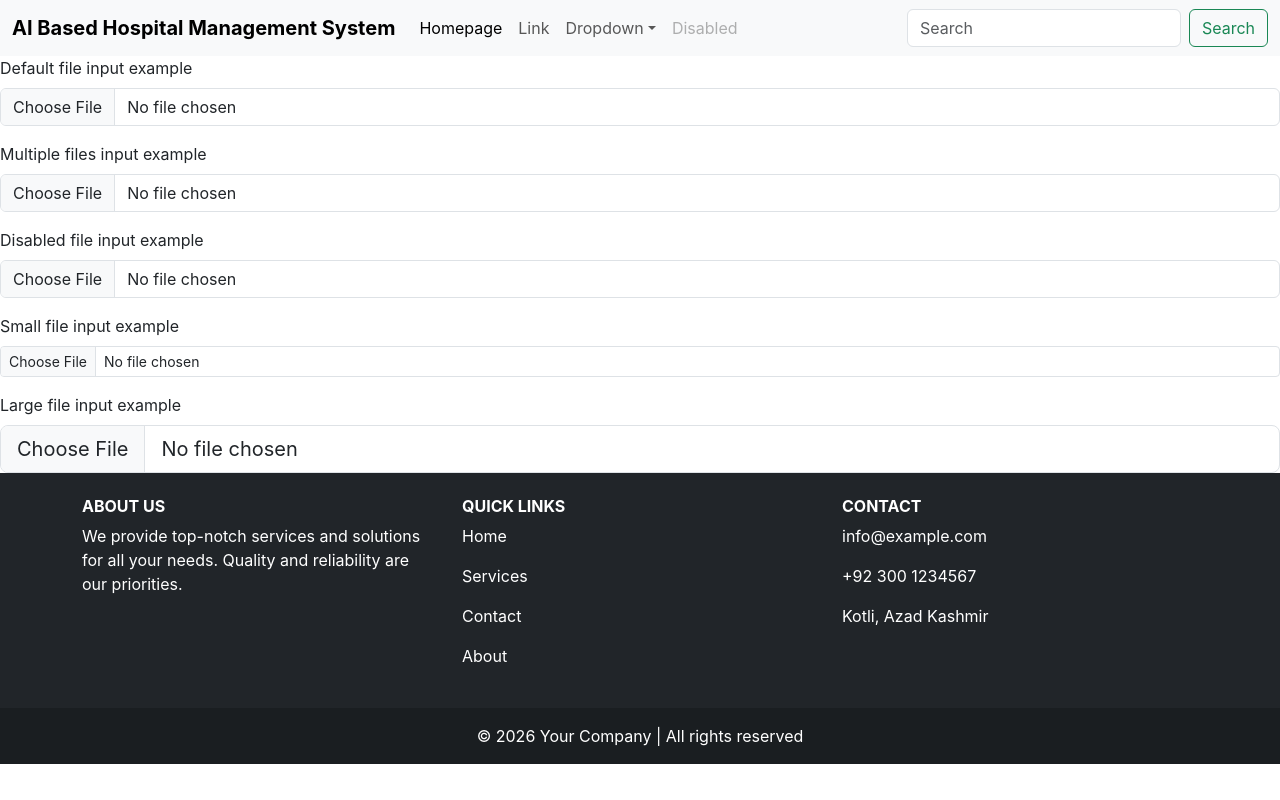
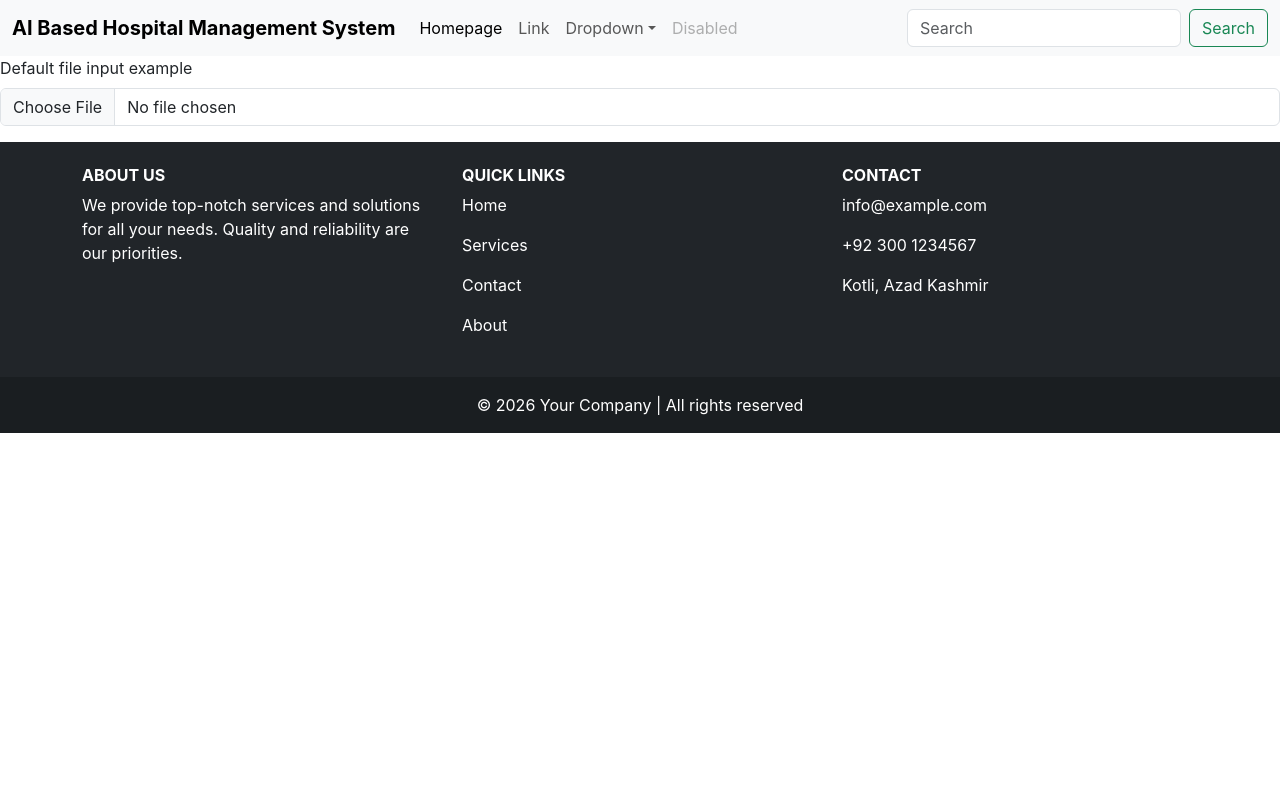
Before and after one commit to ammarcs23/Project, a React (Create React App) app in the folder hospital-management-system/: page / in a window 1280 px wide. Built offline with nearby package versions, Linux system fonts and the light colour scheme.

Commit message:
Only One  File Upload Method

```diff
--- a/hospital-management-system/src/components/File_Upload.js
+++ b/hospital-management-system/src/components/File_Upload.js
@@ -1,4 +1,4 @@
-import React,{Component} from 'react' ;
+import React, { Component } from "react";
 class File_Upload extends Component {
   state = {};
   render() {
@@ -10,48 +10,6 @@ class File_Upload extends Component {
           </label>
           <input className="form-control" type="file" id="formFile" />
         </div>
-        <div className="mb-3">
-          <label htmlFor="formFileMultiple" className="form-label">
-            Multiple files input example
-          </label>
-          <input
-            className="form-control"
-            type="file"
-            id="formFileMultiple"
-            multiple=""
-          />
-        </div>
-        <div className="mb-3">
-          <label htmlFor="formFileDisabled" className="form-label">
-            Disabled file input example
-          </label>
-          <input
-            className="form-control"
-            type="file"
-            id="formFileDisabled"
-            disabled=""
-          />
-        </div>
-        <div className="mb-3">
-          <label htmlFor="formFileSm" className="form-label">
-            Small file input example
-          </label>
-          <input
-            className="form-control form-control-sm"
-            id="formFileSm"
-            type="file"
-          />
-        </div>
-        <div>
-          <label htmlFor="formFileLg" className="form-label">
-            Large file input example
-          </label>
-          <input
-            className="form-control form-control-lg"
-            id="formFileLg"
-            type="file"
-          />
-        </div>
       </>
     );
   }
```
